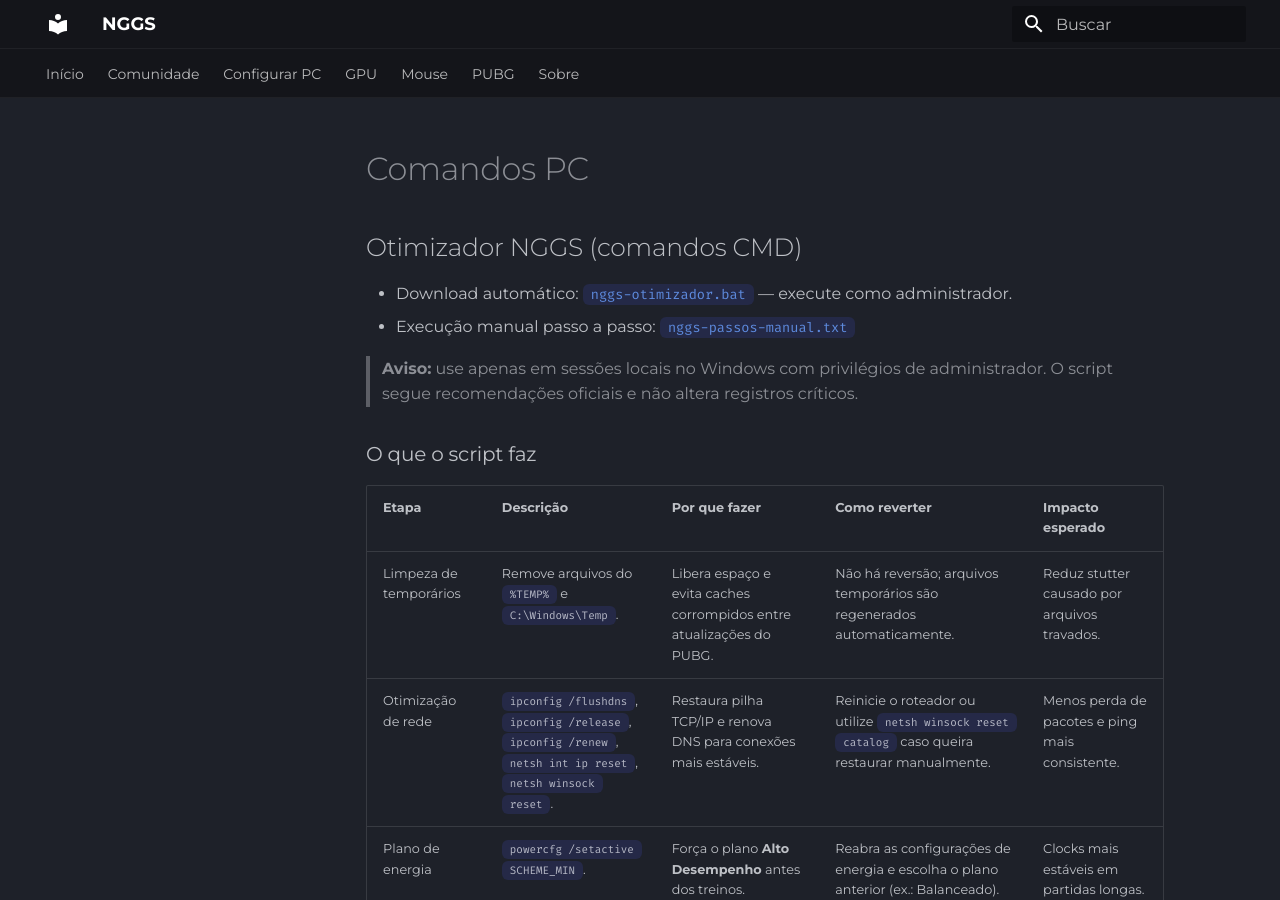
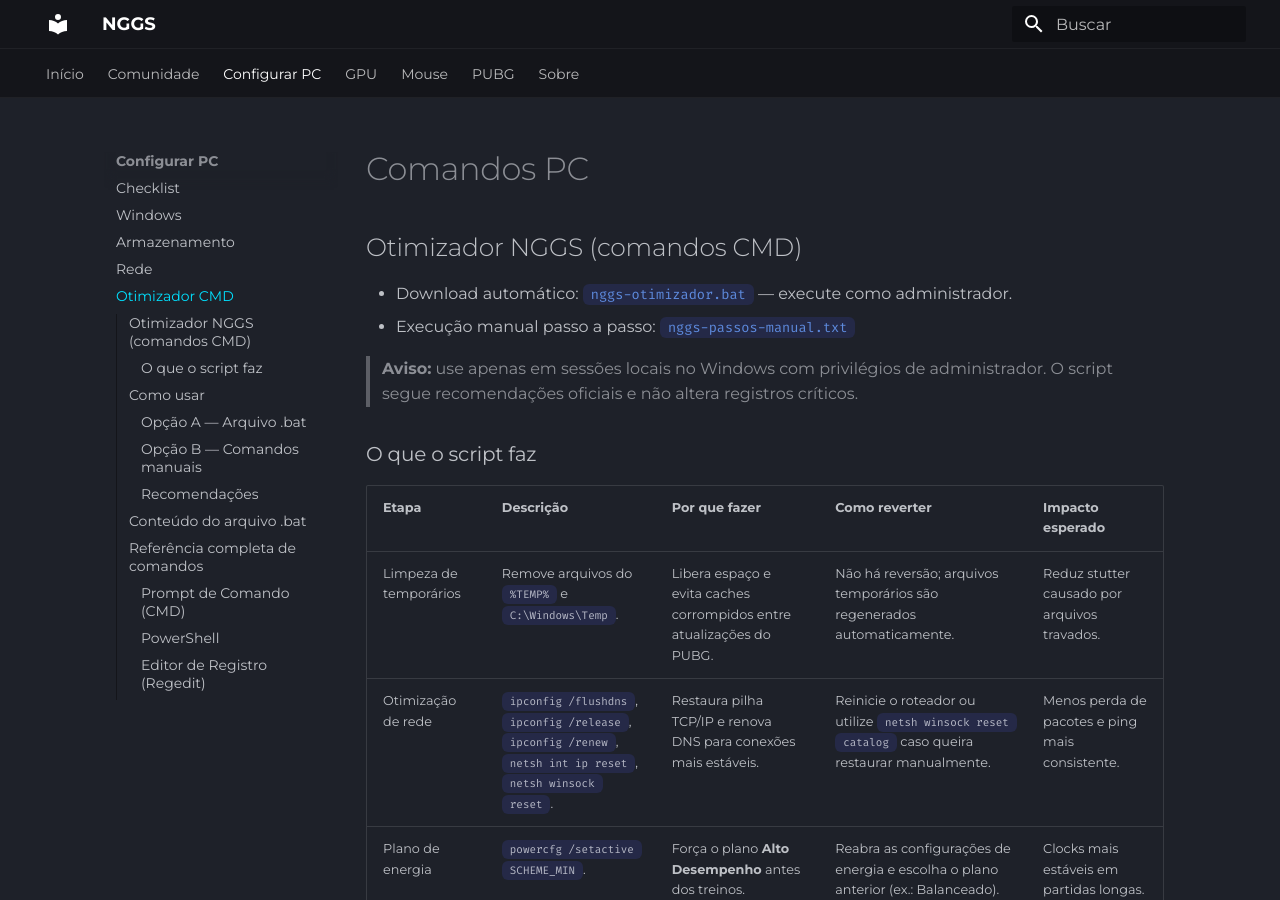
Before and after one commit to nggs-pubg/NGGS-NextGenerationGamingSquad, an MkDocs documentation site: the page built from docs/pc/comandos-pc.md, in a window 1280 px wide and 900 px high. Built offline with MkDocs 1.6.1 and Material for MkDocs 9.7.7, drawn with Linux system fonts in a browser that asks for light colours.

Commit message:
update mock

```diff
--- a/mkdocs.yml
+++ b/mkdocs.yml
@@ -42,7 +42,7 @@
       - Windows: pc/windows.md
       - Armazenamento: pc/storage.md
       - Rede: pc/rede.md
-      - Otimizador CMD: pc/comandos-cmd.md
+      - Otimizador CMD: pc/comandos-pc.md
   - GPU:
       - NVIDIA: gpu/nvidia.md
       - AMD: gpu/amd.md
```
